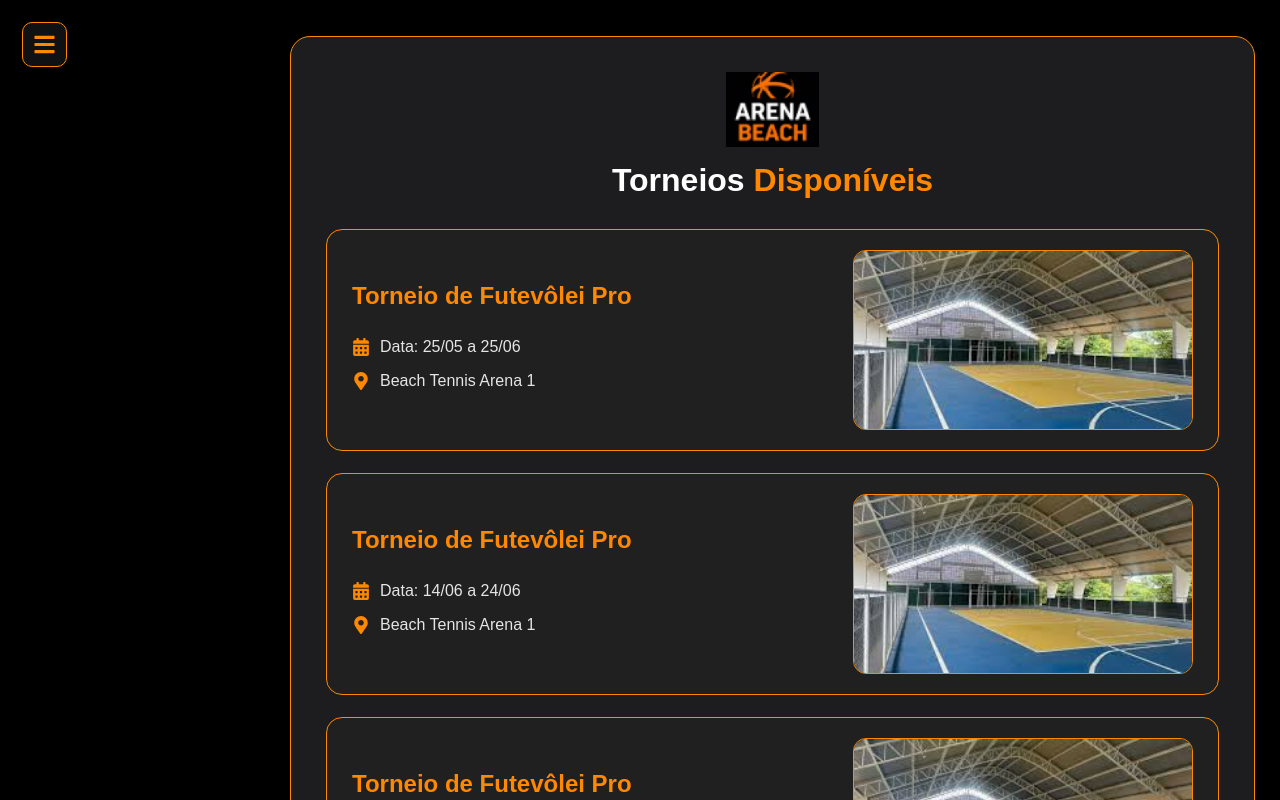
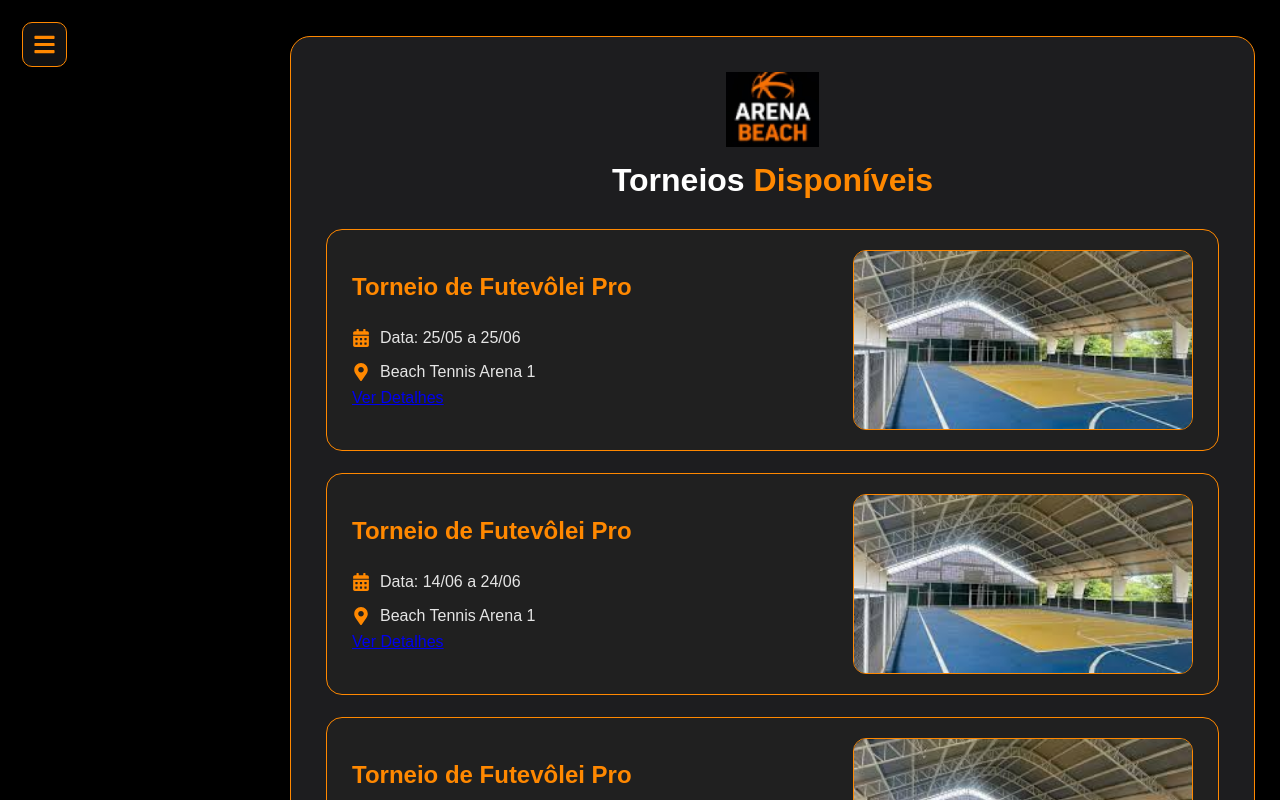
Before and after one commit to sofialaraferreiradossantos-ar/arena-tcc, a React (Vite) app: page /torneios in a window 1280 px wide. Shown: the top 800 px of the page. Built offline with nearby package versions, Linux system fonts and the light colour scheme.

Commit message:
torneio
adicionando o botão ver detalhes

```diff
--- a/src/components/torneios/TorneioCard.jsx
+++ b/src/components/torneios/TorneioCard.jsx
@@ -3,9 +3,14 @@ import {
   FaMapMarkerAlt,
 } from "react-icons/fa";
 
+import {
+  Link,
+} from "react-router-dom";
+
 import styles from "../../styles/torneios.module.css";
 
 function TorneioCard({
+  id,
   nome,
   data,
   local,
@@ -13,28 +18,50 @@ function TorneioCard({
 }) {
   return (
     <div className={styles.card}>
+
       {/* TEXTO À ESQUERDA */}
       <div className={styles.cardInfo}>
-        <h3>{nome}</h3>
+
+        <h3>
+          {nome}
+        </h3>
 
         <p>
           <FaCalendarAlt />
-          <span>Data: {data}</span>
+
+          <span>
+            Data: {data}
+          </span>
         </p>
 
         <p>
           <FaMapMarkerAlt />
-          <span>{local}</span>
+
+          <span>
+            {local}
+          </span>
         </p>
+
+        {/* BOTÃO VER DETALHES */}
+        <Link
+          to={`/torneio/${id}`}
+          className={styles.detalhesButton}
+        >
+          Ver Detalhes
+        </Link>
+
       </div>
 
       {/* IMAGEM À DIREITA */}
       <div className={styles.cardRight}>
+
         <img
           src={imagem}
           alt={nome}
         />
+
       </div>
+
     </div>
   );
 }
--- a/src/pages/Torneios.jsx
+++ b/src/pages/Torneios.jsx
@@ -13,6 +13,11 @@ const torneios = [
     data: "25/05 a 25/06",
     local: "Beach Tennis Arena 1",
     imagem: quadra1,
+    horario: "08:00 às 18:00",
+    valor: "R$ 100,00",
+    premiacao: "R$ 1.000,00",
+    participantes: "Até 16 duplas",
+    descricao: "Torneio de Futevôlei Pro destinado a participantes interessados em competir e participar de uma experiência esportiva.",
   },
   {
     id: 2,
@@ -20,6 +25,12 @@ const torneios = [
     data: "14/06 a 24/06",
     local: "Beach Tennis Arena 1",
     imagem: quadra1,
+     imagem: quadra1,
+    horario: "08:00 às 18:00",
+    valor: "R$ 100,00",
+    premiacao: "R$ 1.000,00",
+    participantes: "Até 16 duplas",
+    descricao:"Torneio de Futevôlei Pro destinado a participantes interessados em competir e participar de uma experiência esportiva.",
   },
   {
     id: 3,
@@ -27,6 +38,11 @@ const torneios = [
     data: "30/05 a 30/06",
     local: "Beach Tennis Arena 1",
     imagem: quadra1,
+    horario: "08:00 às 18:00",
+    valor: "R$ 100,00",
+    premiacao: "R$ 1.000,00",
+    participantes: "Até 16 duplas",
+    descricao:"Torneio de Futevôlei Pro destinado a participantes interessados em competir e participar de uma experiência esportiva.",
   },
 ];
 
@@ -168,6 +184,7 @@ function Torneios() {
             {torneios.map((torneio) => (
               <TorneioCard
                 key={torneio.id}
+                id={torneio.id}
                 nome={torneio.nome}
                 data={torneio.data}
                 local={torneio.local}
```
